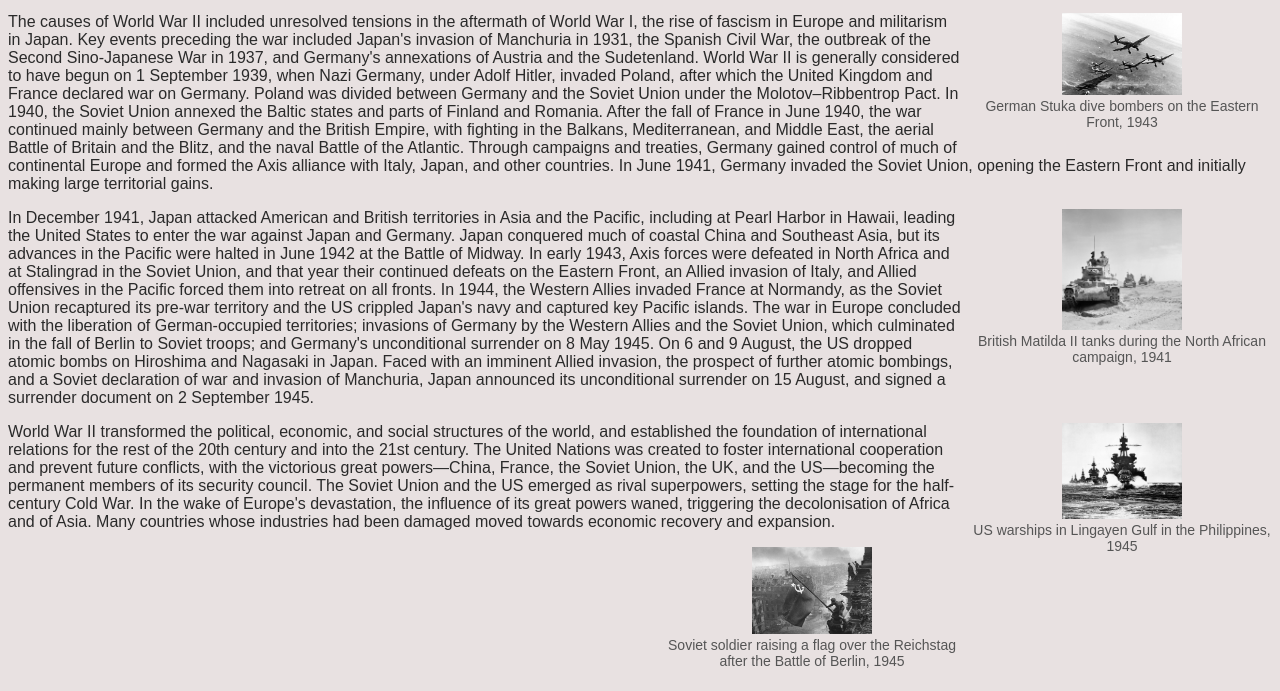
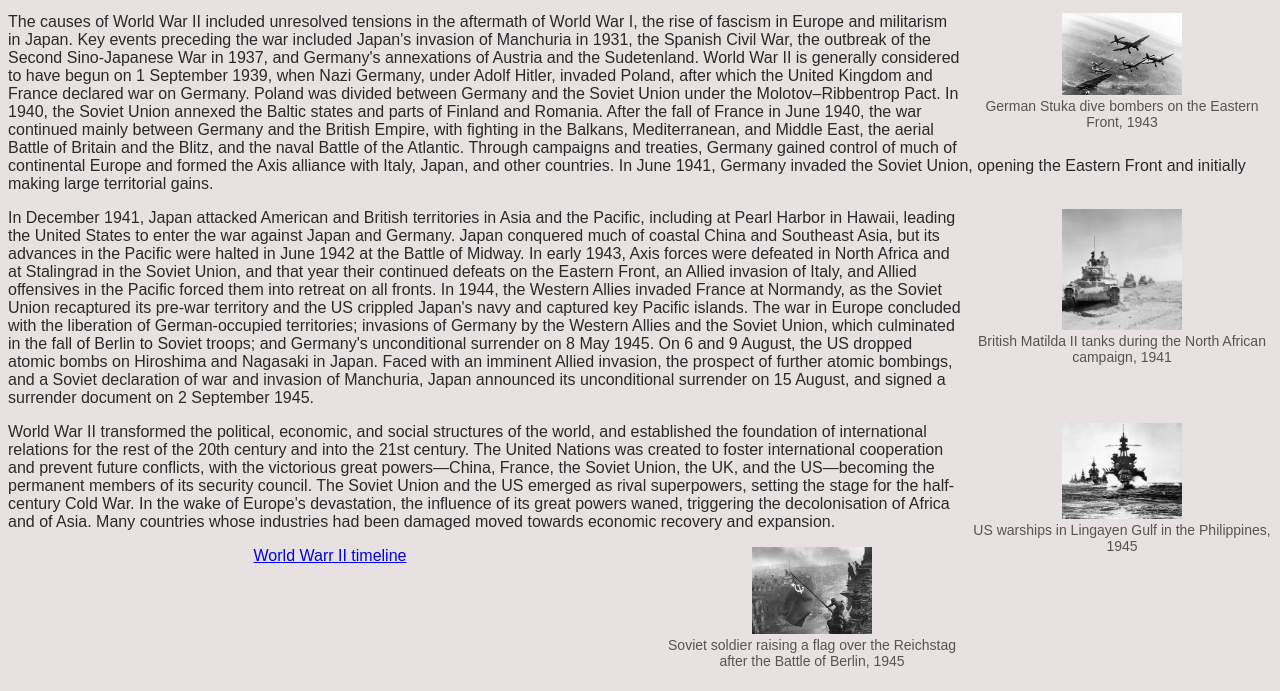
Before and after one commit to Sherweez69/Assigment-3, a plain HTML site: page index.html in a window 1280 px wide. Shown: the part 135-826 px from the top of the page. Drawn offline with Linux system fonts and the light colour scheme.

Commit message:
index.html

```diff
--- a/index.html
+++ b/index.html
@@ -36,7 +36,7 @@
         <img src="p4.jpg" alt="Soviet soldier raising a flag" width="40%" height="40%">
         <figcaption>Soviet soldier raising a flag over the Reichstag after the Battle of Berlin, 1945</figcaption>
     </figure>
-
+<center><p><a href ="Timeline.html"> World Warr II timeline</a></p></center>
     <!-- Source: https://en.wikipedia.org/wiki/World_War_II -->
 </body>
 </html>
```
